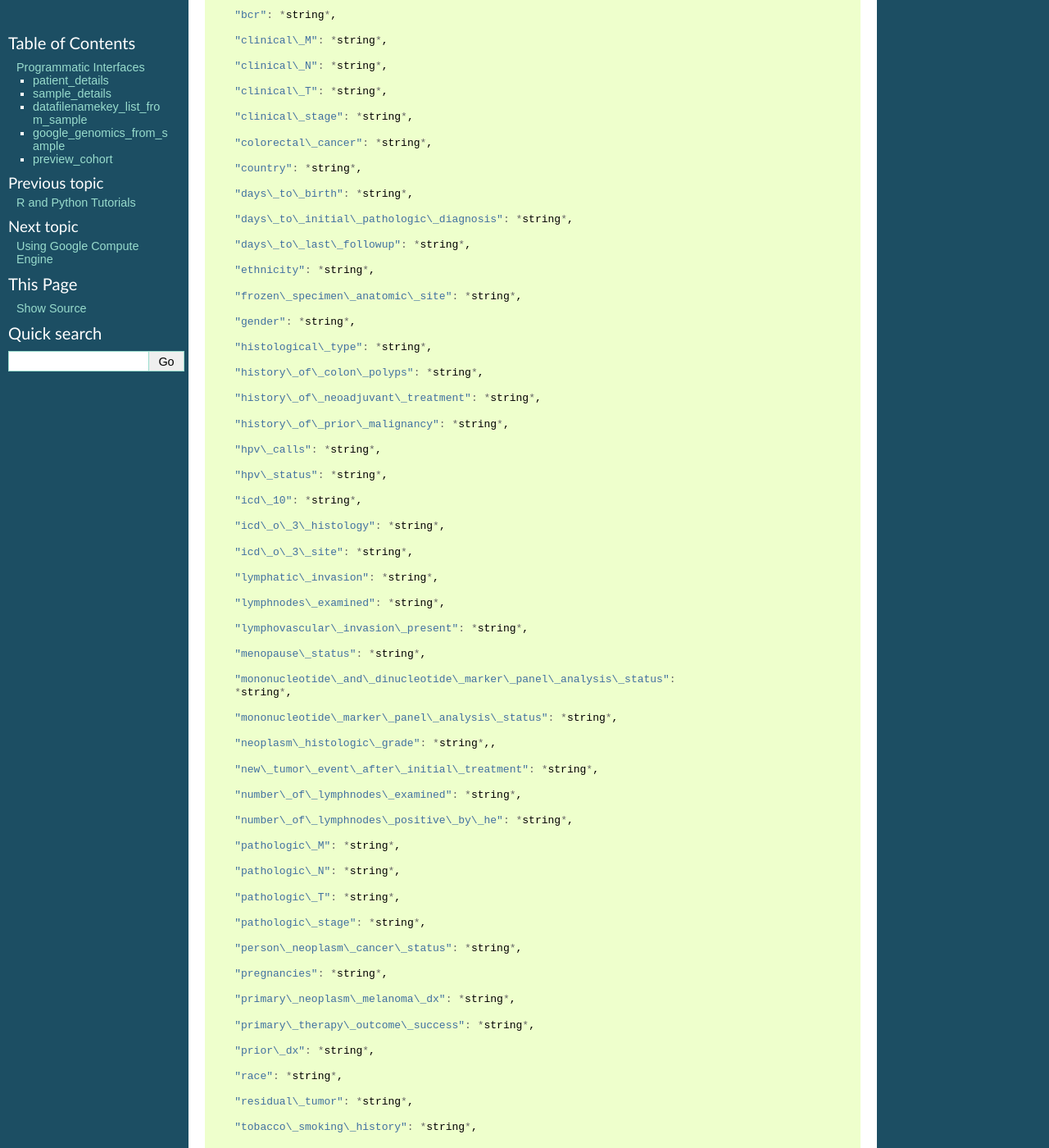
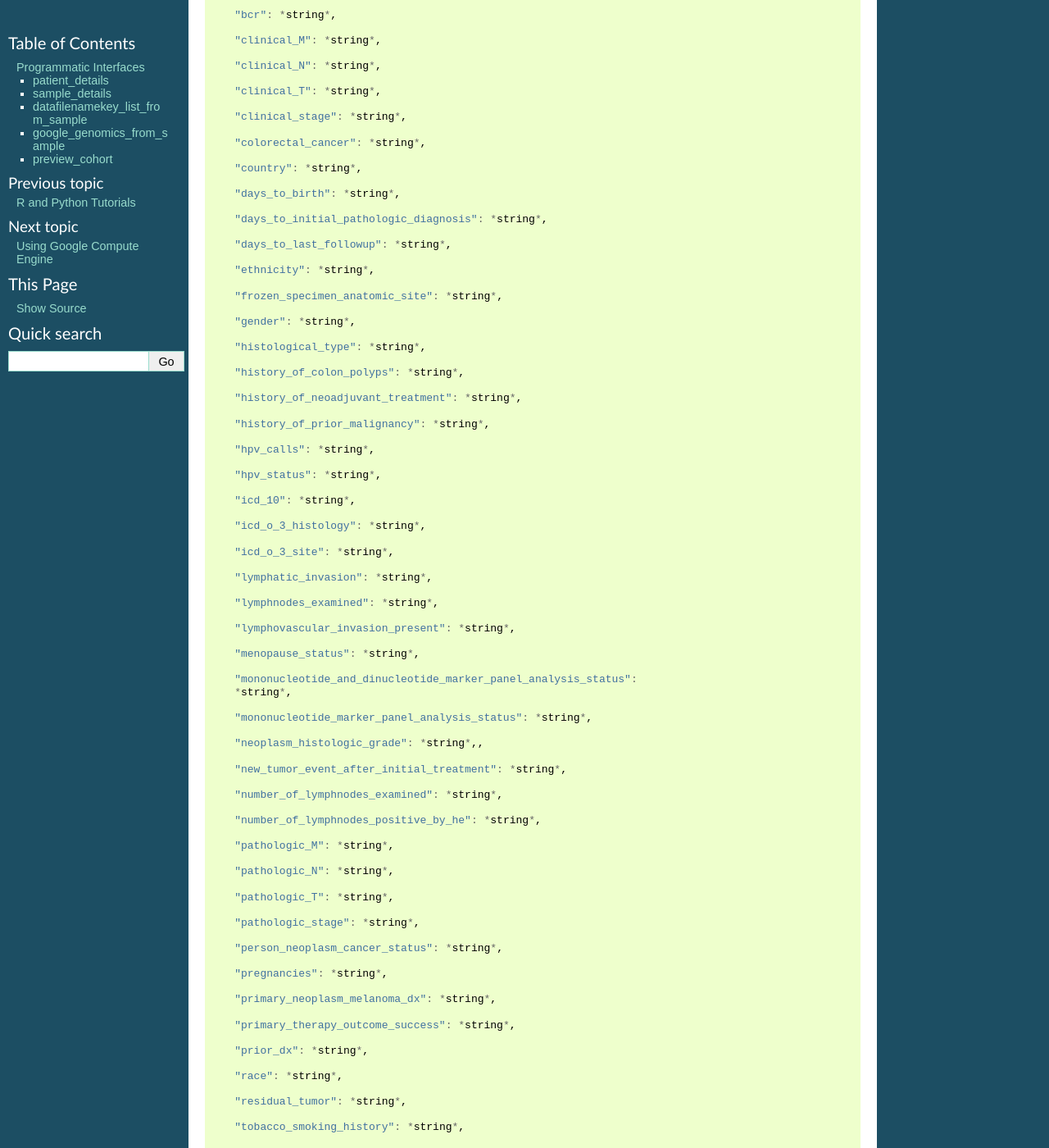
Before and after one commit to isb-cgc/readthedocs, a Sphinx documentation site: the page built from docs/source/sections/progapi/Programmatic-API.rst, in a window 1280 px wide and 1400 px high, scrolled down 1246 px. Shown: the whole window at 82% size. Built offline with Sphinx 7.4.7, drawn with Linux system fonts in a browser that asks for light colours; some of the changed text lies outside the part shown.

Commit message:
no escape char within javascript block literal

```diff
--- a/docs/source/sections/progapi/Programmatic-API.rst
+++ b/docs/source/sections/progapi/Programmatic-API.rst
@@ -61,7 +61,7 @@ structure:
 
 	"aliquots": [*string*],
 
-	"clinical\_data": {
+	"clinical_data": {
 
 	    "ParticipantBarcode": *string*,
 
@@ -69,110 +69,110 @@ structure:
 
 	    "Study": *string*,
 
-	    "age\_at\_initial\_pathologic\_diagnosis": *string*,
+	    "age_at\initial_pathologic_diagnosis": *string*,
 
-	    "anatomic\_neoplasm\_subdivision": *string*,
+	    "anatomic_neoplasm_subdivision": *string*,
 
-	    "batch\_number": *string*,
+	    "batch_number": *string*,
 
 	    "bcr": *string*,
 
-	    "clinical\_M": *string*,
+	    "clinical_M": *string*,
 
-	    "clinical\_N": *string*,
+	    "clinical_N": *string*,
 
-	    "clinical\_T": *string*,
+	    "clinical_T": *string*,
 
-	    "clinical\_stage": *string*,
+	    "clinical_stage": *string*,
 
-	    "colorectal\_cancer": *string*,
+	    "colorectal_cancer": *string*,
 
 	    "country": *string*,
 
-	    "days\_to\_birth": *string*,
+	    "days_to_birth": *string*,
 
-	    "days\_to\_initial\_pathologic\_diagnosis": *string*,
+	    "days_to_initial_pathologic_diagnosis": *string*,
 
-	    "days\_to\_last\_followup": *string*,
+	    "days_to_last_followup": *string*,
 
 	    "ethnicity": *string*,
 
-	    "frozen\_specimen\_anatomic\_site": *string*,
+	    "frozen_specimen_anatomic_site": *string*,
 
 	    "gender": *string*,
 
-	    "histological\_type": *string*,
+	    "histological_type": *string*,
 
-	    "history\_of\_colon\_polyps": *string*,
+	    "history_of_colon_polyps": *string*,
 
-	    "history\_of\_neoadjuvant\_treatment": *string*,
+	    "history_of_neoadjuvant_treatment": *string*,
 
-	    "history\_of\_prior\_malignancy": *string*,
+	    "history_of_prior_malignancy": *string*,
 
-	    "hpv\_calls": *string*,
+	    "hpv_calls": *string*,
 
-	    "hpv\_status": *string*,
+	    "hpv_status": *string*,
 
-	    "icd\_10": *string*,
+	    "icd_10": *string*,
 
-	    "icd\_o\_3\_histology": *string*,
+	    "icd_o_3_histology": *string*,
 
-	    "icd\_o\_3\_site": *string*,
+	    "icd_o_3_site": *string*,
 
-	    "lymphatic\_invasion": *string*,
+	    "lymphatic_invasion": *string*,
 
-	    "lymphnodes\_examined": *string*,
+	    "lymphnodes_examined": *string*,
 
-	    "lymphovascular\_invasion\_present": *string*,
+	    "lymphovascular_invasion_present": *string*,
 
-	    "menopause\_status": *string*,
+	    "menopause_status": *string*,
 
-	    "mononucleotide\_and\_dinucleotide\_marker\_panel\_analysis\_status":
+	    "mononucleotide_and_dinucleotide_marker_panel_analysis_status":
 	    *string*,
 
-	    "mononucleotide\_marker\_panel\_analysis\_status": *string*,
+	    "mononucleotide_marker_panel_analysis_status": *string*,
 
-	    "neoplasm\_histologic\_grade": *string*,,
+	    "neoplasm_histologic_grade": *string*,,
 
-	    "new\_tumor\_event\_after\_initial\_treatment": *string*,
+	    "new_tumor_event_after_initial_treatment": *string*,
 
-	    "number\_of\_lymphnodes\_examined": *string*,
+	    "number_of_lymphnodes_examined": *string*,
 
-	    "number\_of\_lymphnodes\_positive\_by\_he": *string*,
+	    "number_of_lymphnodes_positive_by_he": *string*,
 
-	    "pathologic\_M": *string*,
+	    "pathologic_M": *string*,
 
-	    "pathologic\_N": *string*,
+	    "pathologic_N": *string*,
 
-	    "pathologic\_T": *string*,
+	    "pathologic_T": *string*,
 
-	    "pathologic\_stage": *string*,
+	    "pathologic_stage": *string*,
 
-	    "person\_neoplasm\_cancer\_status": *string*,
+	    "person_neoplasm_cancer_status": *string*,
 
 	    "pregnancies": *string*,
 
-	    "primary\_neoplasm\_melanoma\_dx": *string*,
+	    "primary_neoplasm_melanoma_dx": *string*,
 
-	    "primary\_therapy\_outcome\_success": *string*,
+	    "primary_therapy_outcome_success": *string*,
 
-	    "prior\_dx": *string*,
+	    "prior_dx": *string*,
 
 	    "race": *string*,
 
-	    "residual\_tumor": *string*,
+	    "residual_tumor": *string*,
 
-	    "tobacco\_smoking\_history": *string*,
+	    "tobacco_smoking_history": *string*,
 
-	    "tumor\_tissue\_site": *string*,
+	    "tumor_tissue_site": *string*,
 
-	    "tumor\_type": *string*,
+	    "tumor_type": *string*,
 
-	    "vital\_status": *string*,
+	    "vital_status": *string*,
 
-	    "weiss\_venous\_invasion": *string*,
+	    "weiss_venous_invasion": *string*,
 
-	    "year\_of\_initial\_pathologic\_diagnosis": *string*
+	    "year_of_initial_pathologic_diagnosis": *string*
 
 	},
 
```
